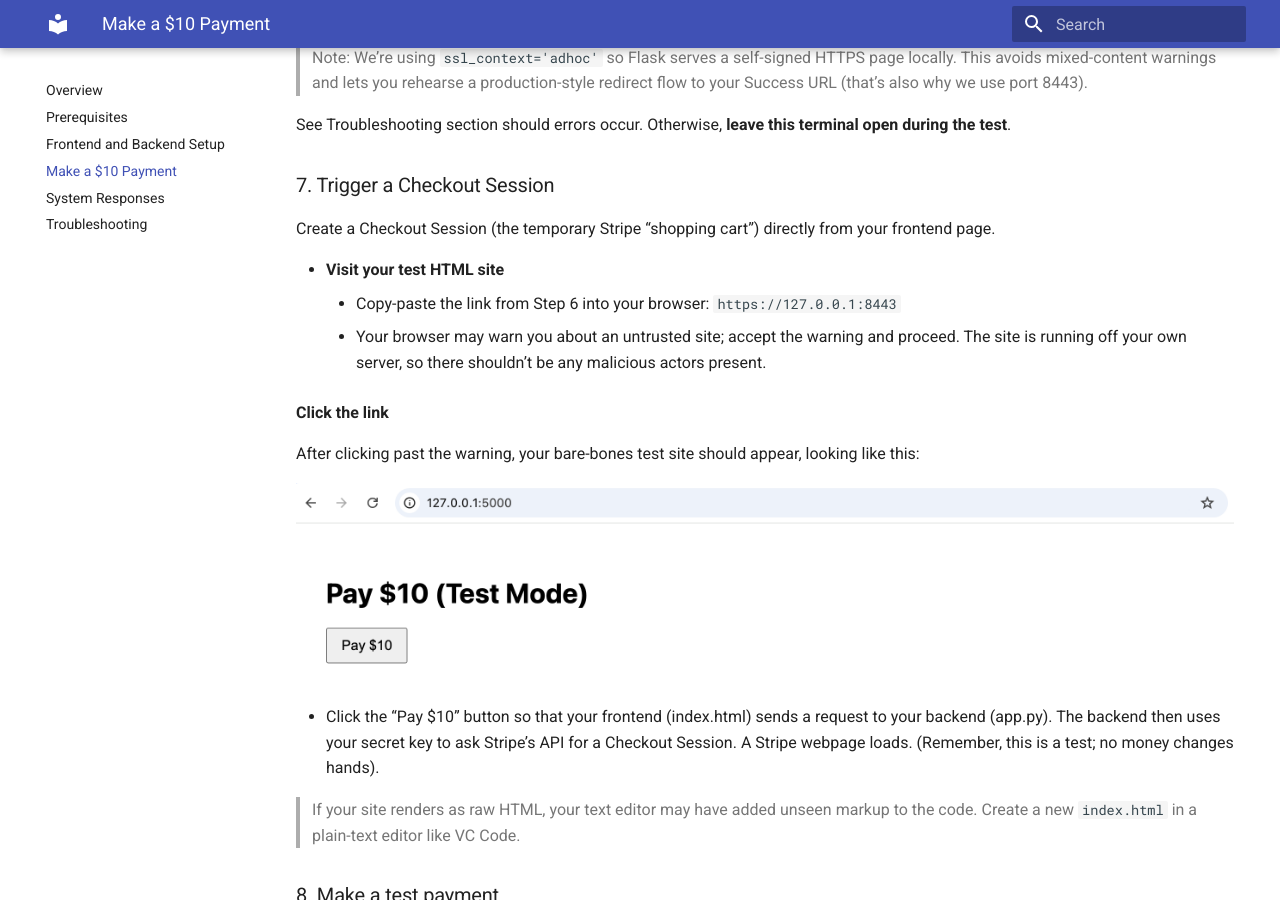
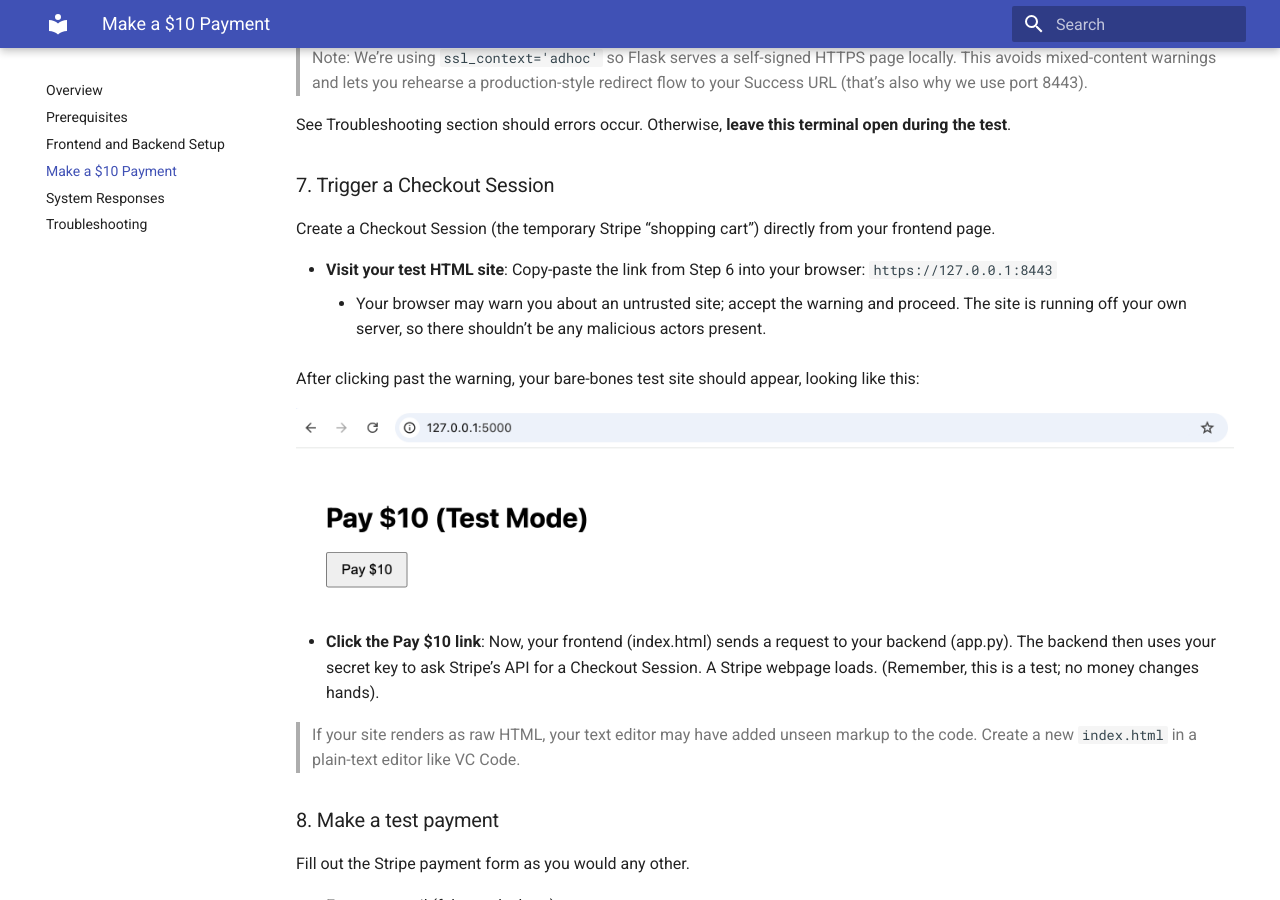
Before and after one commit to codymauro/stripe-payment-guide, an MkDocs documentation site: the page built from docs/integration.md, in a window 1280 px wide and 900 px high, scrolled down 974 px. Built offline with MkDocs 1.6.1 and Material for MkDocs 9.7.7, drawn with Linux system fonts in a browser that asks for light colours.

Commit message:
Update integration.md

```diff
--- a/docs/integration.md
+++ b/docs/integration.md
@@ -28,17 +28,14 @@ See Troubleshooting section should errors occur. Otherwise, **leave this termina
 ### 7. Trigger a Checkout Session
 Create a Checkout Session (the temporary Stripe “shopping cart”) directly from your frontend page.
 
-- **Visit your test HTML site**
-	- Copy-paste the link from Step 6 into your browser: `https://127.0.0.1:8443`
+- **Visit your test HTML site**: Copy-paste the link from Step 6 into your browser: `https://127.0.0.1:8443`
 	- Your browser may warn you about an untrusted site; accept the warning and proceed. The site is running off your own server, so there shouldn’t be any malicious actors present.
-
-**Click the link**
 
 After clicking past the warning, your bare-bones test site should appear, looking like this:
 
 ![The frontend of our simple HTML site contains a single button to pay $10](images/front-end-html.png)
 
-- Click the “Pay $10” button so that your frontend (index.html) sends a request to your backend (app.py). The backend then uses your secret key to ask Stripe’s API for a Checkout Session. A Stripe webpage loads. (Remember, this is a test; no money changes hands).
+- **Click the Pay $10 link**: Now, your frontend (index.html) sends a request to your backend (app.py). The backend then uses your secret key to ask Stripe’s API for a Checkout Session. A Stripe webpage loads. (Remember, this is a test; no money changes hands).
 
 > If your site renders as raw HTML, your text editor may have added unseen markup to the code. Create a new `index.html` in a plain-text editor like VC Code.
 
```
